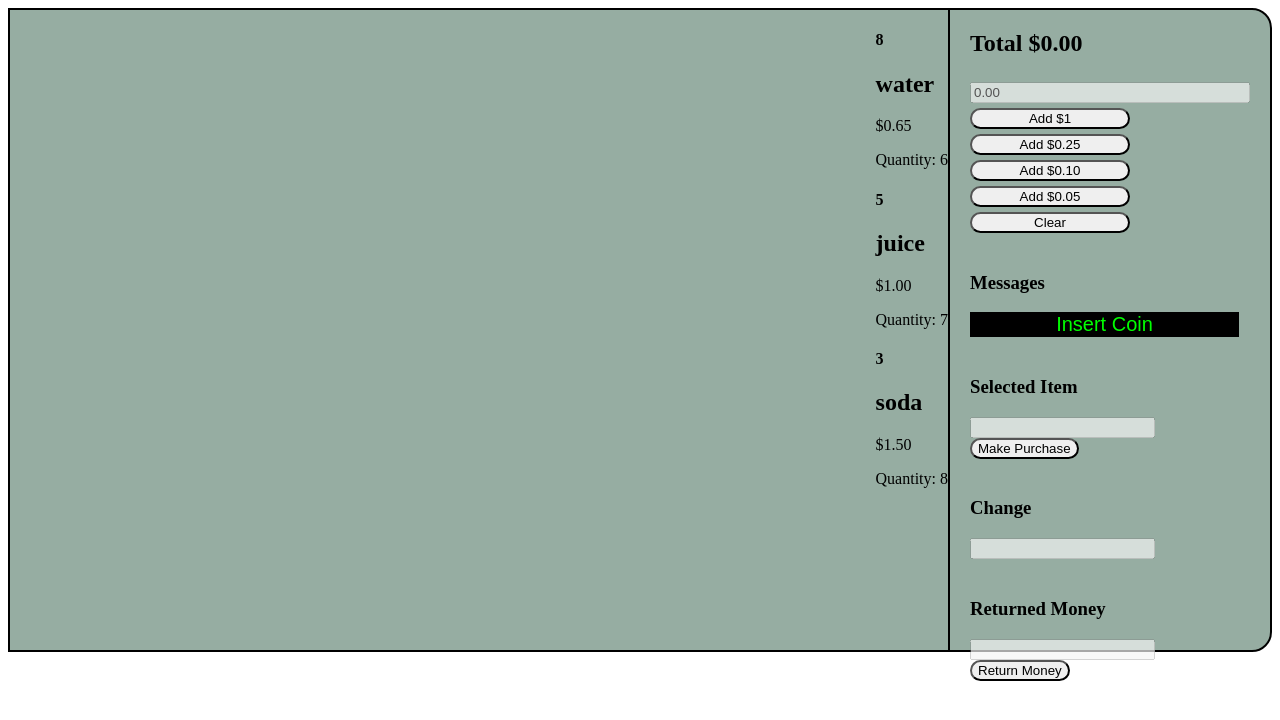
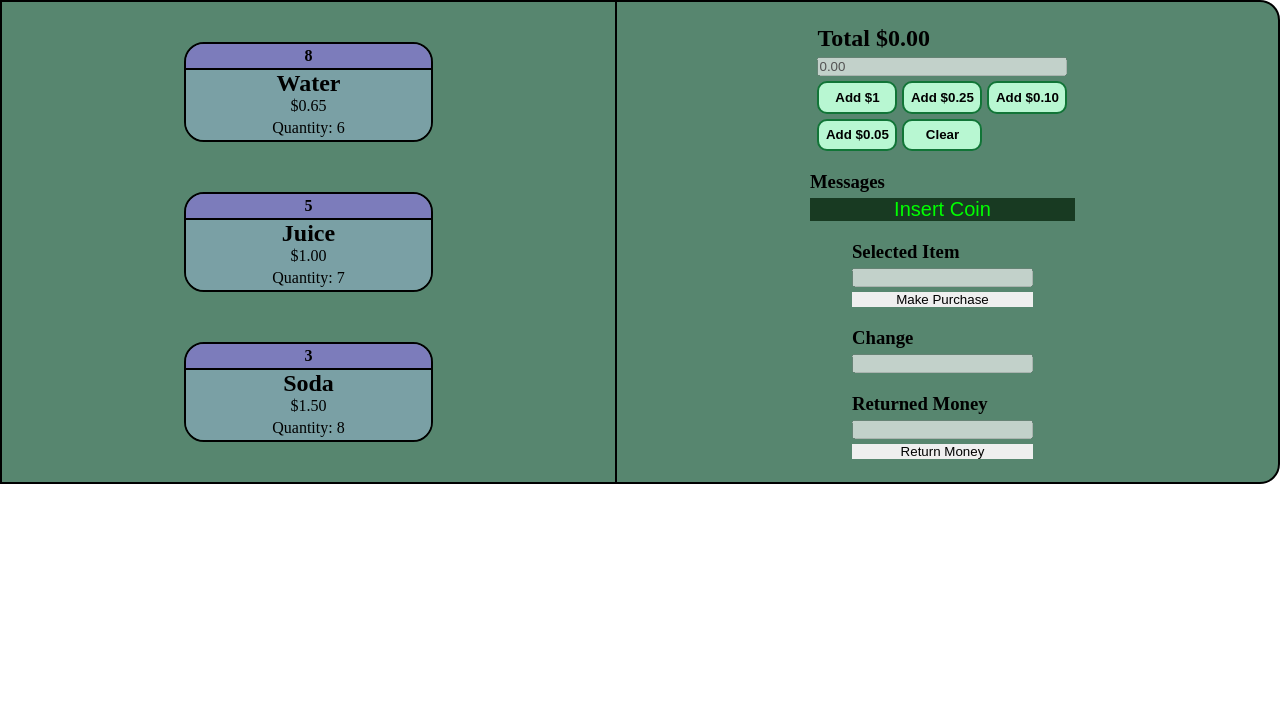
Before and after one commit to andresdev99/vendingMachine, a React (Vite) app in the folder vendingMachineFE/: page /vendor-machine in a window 1280 px wide. Shown: the top 720 px of the page. Built offline with nearby package versions, Linux system fonts and the light colour scheme.

Commit message:
adding primary styles

```diff
--- a/vendingMachineFE/src/components/LeftPanel/Items.jsx
+++ b/vendingMachineFE/src/components/LeftPanel/Items.jsx
@@ -7,7 +7,7 @@ const Items = ({ items }) => {
                 items.map((item, index) => {
                     return <div key={index} className='item'>
                         <h4>{item.code}</h4>
-                        <h2>{item.name}</h2>
+                        <h2>{item.name[0].toUpperCase() + item.name.slice(1)}</h2>
                         <p>${(parseFloat(item.cost)).toFixed(2)}</p>
                         <p>Quantity: {item.availability}</p>
                     </div>
--- a/vendingMachineFE/src/components/RighPanel/ChangeSection.jsx
+++ b/vendingMachineFE/src/components/RighPanel/ChangeSection.jsx
@@ -2,7 +2,7 @@ import React from 'react'
 
 const ChangeSection = () => {
   return (
-    <div className='change__section'>
+    <div className='change__section section'>
         <h3>Change</h3>
         <input type="text" disabled/>
     </div>
--- a/vendingMachineFE/src/components/RighPanel/MessagesSection.jsx
+++ b/vendingMachineFE/src/components/RighPanel/MessagesSection.jsx
@@ -2,7 +2,7 @@ import React from 'react'
 
 const MessagesSection = () => {
     return (
-        <div className='messages__section'>
+        <div className='messages__section section'>
             <h3>Messages</h3>
             <input type="text" id='messages' disabled value="Insert Coin"/>
         </div>
--- a/vendingMachineFE/src/components/RighPanel/ReturnMoneySection.jsx
+++ b/vendingMachineFE/src/components/RighPanel/ReturnMoneySection.jsx
@@ -2,7 +2,7 @@ import React from 'react'
 
 const ReturnMoneySection = () => {
   return (
-    <div className='return-money__section'>
+    <div className='return-money__section section'>
         <h3>Returned Money</h3>
         <input type="text" disabled />
         <button>Return Money</button>
--- a/vendingMachineFE/src/components/RighPanel/SelectedItemSection.jsx
+++ b/vendingMachineFE/src/components/RighPanel/SelectedItemSection.jsx
@@ -2,7 +2,7 @@ import React from 'react'
 
 const SelectedItemSection = () => {
   return (
-    <div className='selected-item__section'>
+    <div className='selected-item__section section'>
         <h3>Selected Item</h3>
         <input type="text" disabled />
         <button>Make Purchase</button>
--- a/vendingMachineFE/src/components/RighPanel/TotalSection.jsx
+++ b/vendingMachineFE/src/components/RighPanel/TotalSection.jsx
@@ -29,16 +29,18 @@ const TotalSection = () => {
     ];
 
     return (
-        <div className="total__section">
+        <div className="total__section section">
             <h2>Total ${parseFloat(money).toFixed(2)}</h2>
             <input type="text" disabled value={parseFloat(money).toFixed(2)} />
+            <div className='add-money'>
             {
                 buttons.map((buttonInfo, index) => {
-                    return <button key={index} onClick={() => setMoney(buttonInfo.value)}>
+                    return <button className='add-money-btn' key={index} onClick={() => setMoney(buttonInfo.value)}>
                         {buttonInfo.text}
                     </button>
                 })
             }
+            </div>
         </div>
     )
 }
--- a/vendingMachineFE/src/index.css
+++ b/vendingMachineFE/src/index.css
@@ -1,41 +1,124 @@
+* {
+    margin: 0;
+    padding: 0;
+}
+
+/* General container */
+#vending-machine {
+    display: flex;
+    height: 60vh;
+    background: rgb(87, 134, 111);
+    border: 2px solid rgb(0, 0, 0);
+    border-radius: 0px 20px 20px 0;
+}
+
+/* ------------------- Right panel styles -----------------*/
 #messages {
     font-family: 'LED', sans-serif;
     font-size: 20px;
     text-align: center;
-    background-color: black;
+    background-color: rgb(24, 58, 34);
     color: lime;
     border: none;
 }
 
-.vending-machine{
-
-}
-.total__section{
+.section {
     display: flex;
     flex-direction: column;
+    justify-content: center;
     gap: 5px;
 }
 
-button{
+.add-money {
+    display: grid;
+    grid-template-columns: repeat(3, 1fr);
+    align-items: center;
+    gap: 5px;
+}
+
+.add-money {
+    height: 70px;
+    width: 250px;
+}
+
+.add-money-btn {
+    height: 100%;
+    background: rgb(184, 247, 210);
+    border-radius: 10px;
+    border: 2px solid rgb(17, 117, 55);
+
+    font-weight: 700;
+}
+
+button {
+    cursor: pointer;
+    border: none
+}
+
+.buy-items-panel {
+    width: 50%;
+    display: flex;
+    flex-direction: column;
+    align-items: center;
+    justify-content: center;
+    gap: 20px;
+    padding-left: 20px;
+    padding-right: 30px;
+    border-left: 2px solid rgb(0, 0, 0);
+}
+
+.selected-item__section {
+    display: flex;
+    flex-direction: column;
+}
+
+/* ------------------- END Right panel styles -----------------*/
+
+
+/* -------------------- Beginning Left Panel Styles ----------*/
+.items-grid__list {
+    display: flex;
+    align-items: center;
+    justify-content: center;
+    flex-direction: column;
+    gap: 50px;
+    width: 50vw;
+}
+
+.item h4 {
+    width: 100%;
+    height: 30%;
+    background: rgb(124, 124, 187);
+    top: auto;
+    text-align: center;
+    line-height: 1.5;
+    display: flex;
+    align-items: center;
+    justify-content: center;
+    border-bottom: 2px solid rgb(0, 0, 0);
+}
+
+.item {
+    display: flex;
+    flex-direction: column;
+    align-items: center;
+    justify-content: center;
+    text-align: center;
+    width: 40%;
+    height: 20%;
+    border: 2px solid rgb(0, 0, 0);
     border-radius: 20px;
-    margin: 0 120px 0 0;
+    overflow: hidden;
     cursor: pointer;
 }
 
-.buy-items-panel{
-    display: flex;
-    flex-direction: column;
-    gap: 20px;
-    padding: 0 20px 10px;
-    width: 35vh;
-    border-left: 2px solid rgb(0, 0, 0);
+.item h2,
+p {
+    height: 30%;
+
+    background: rgb(122, 160, 165);
+    width: 100%;
 }
 
-#vending-machine{
-    display: flex;
-    justify-content: end;
-    height: 80vh;
-    background: rgb(150, 173, 162);
-    border: 2px solid rgb(0, 0, 0);
-    border-radius: 0px 20px 20px 0;
-}
+
+/* ------------------- END Left panel styles -----------------*/
```
